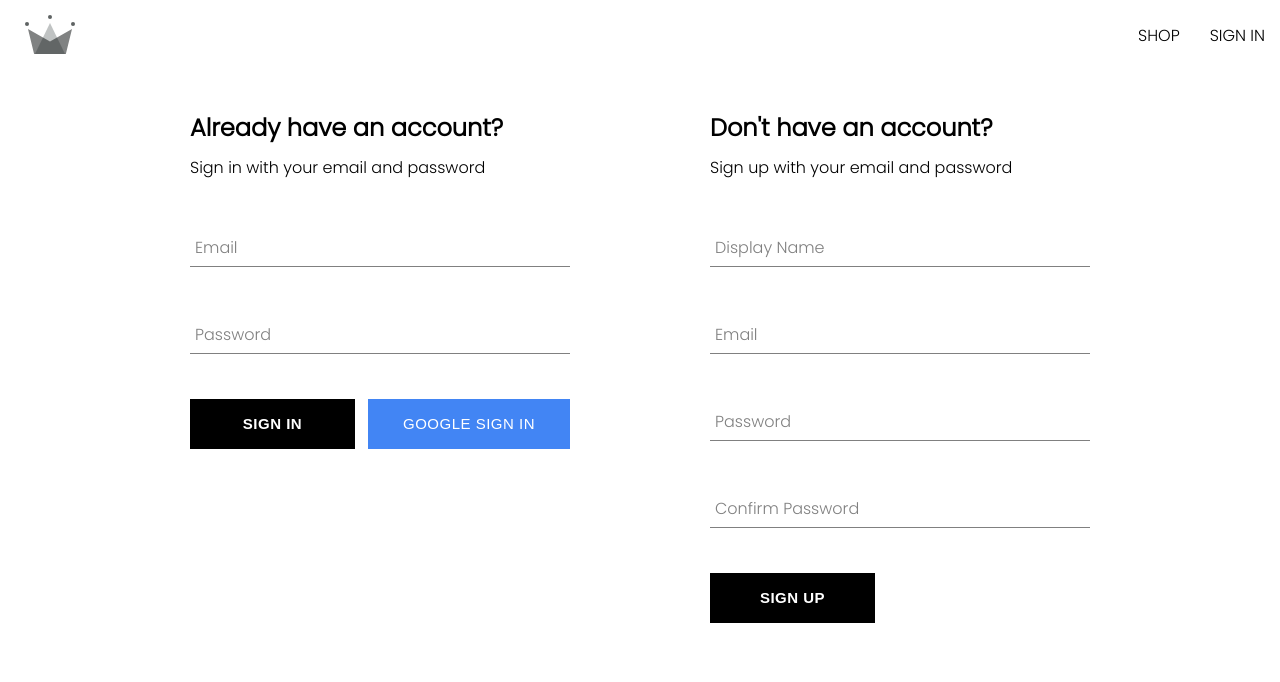
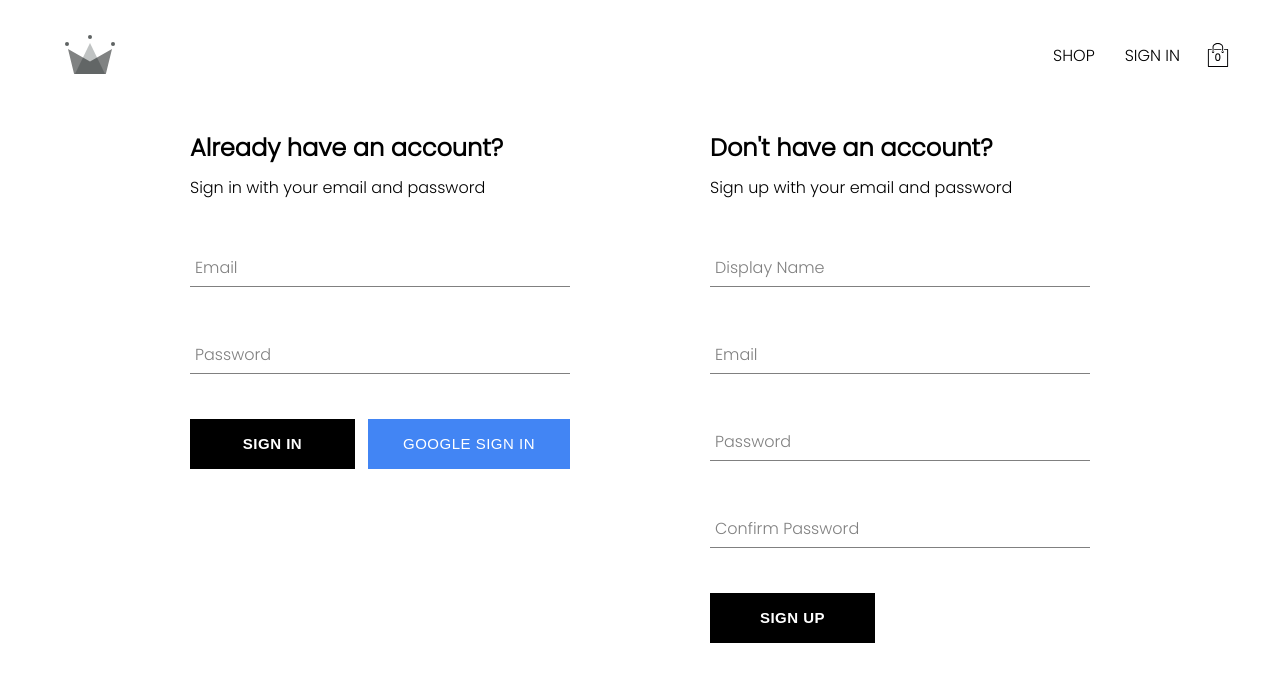
Before and after one commit to griat94/ecom-site, a React (Create React App) app: page /auth in a window 1280 px wide. Shown: the top 682 px of the page. Built offline with nearby package versions, Linux system fonts and the light colour scheme; no server answers.

Commit message:
feat: added cart, cart context, shopping icon

```diff
--- /dev/null
+++ b/src/components/cart-dropdown/cart-dropdown.component.jsx
@@ -0,0 +1,14 @@
+import Button from '../button/button.component'
+
+import './cart-dropdown.styles.scss'
+
+const CartDropdown = () => {
+  return (
+    <div className='cart-dropdown-container'>
+      <div className='cart-items' />
+      <Button>CHECKOUT</Button>
+    </div>
+  )
+}
+
+export default CartDropdown
--- /dev/null
+++ b/src/components/cart-dropdown/cart-dropdown.styles.scss
@@ -0,0 +1,29 @@
+.cart-dropdown-container {
+  position: absolute;
+  width: 240px;
+  height: 340px;
+  display: flex;
+  flex-direction: column;
+  padding: 20px;
+  border: 1px solid black;
+  background-color: white;
+  top: 90px;
+  right: 40px;
+  z-index: 5;
+
+  .empty-message {
+    font-size: 18px;
+    margin: 50px auto;
+  }
+
+  .cart-items {
+    height: 240px;
+    display: flex;
+    flex-direction: column;
+    overflow: auto;
+  }
+
+  button {
+    margin-top: auto;
+  }
+}
--- /dev/null
+++ b/src/components/cart-icon/cart-icon.component.jsx
@@ -0,0 +1,22 @@
+import { useContext } from 'react'
+
+import { CartContext } from '../../contexts/cart.context'
+
+import { ReactComponent as ShoppingIcon } from '../../assets/shopping-bag.svg'
+import './cart-icon.styles.scss'
+
+const CartIcon = () => {
+  const { isCartOpen, setIsCartOpen } = useContext(CartContext)
+
+  const toggleIsCartOpen = () => {
+    setIsCartOpen(!isCartOpen)
+  }
+  return (
+    <div className='cart-icon-container' onClick={toggleIsCartOpen}>
+      <ShoppingIcon className='shopping-icon' />
+      <span className='item-count'>0</span>
+    </div>
+  )
+}
+
+export default CartIcon
--- /dev/null
+++ b/src/components/cart-icon/cart-icon.styles.scss
@@ -0,0 +1,21 @@
+.cart-icon-container {
+  width: 45px;
+  height: 45px;
+  position: relative;
+  display: flex;
+  align-items: center;
+  justify-content: center;
+  cursor: pointer;
+
+  .shopping-icon {
+    width: 24px;
+    height: 24px;
+  }
+
+  .item-count {
+    position: absolute;
+    font-size: 10px;
+    font-weight: bold;
+    bottom: 12px;
+  }
+}
--- /dev/null
+++ b/src/contexts/cart.context.jsx
@@ -0,0 +1,13 @@
+import { createContext, useState } from 'react'
+
+export const CartContext = createContext({
+  isCartOpen: false,
+  setIsCartOpen: () => {},
+})
+
+export const CartProvider = ({ children }) => {
+  const [isCartOpen, setIsCartOpen] = useState(false)
+  const value = { isCartOpen, setIsCartOpen }
+
+  return <CartContext.Provider value={value}>{children}</CartContext.Provider>
+}
--- a/src/index.js
+++ b/src/index.js
@@ -7,6 +7,7 @@
 import { ProductsProvider } from './contexts/products.context'
 
 import './index.scss'
+import { CartProvider } from './contexts/cart.context'
 
 const rootElement = document.getElementById('root')
 
@@ -15,7 +16,9 @@
     <BrowserRouter>
       <UserProvider>
         <ProductsProvider>
-          <App />
+          <CartProvider>
+            <App />
+          </CartProvider>
         </ProductsProvider>
       </UserProvider>
     </BrowserRouter>
--- a/src/index.scss
+++ b/src/index.scss
@@ -3,6 +3,7 @@
   font-family: 'Poppins', sans-serif;
   -webkit-font-smoothing: antialiased;
   -moz-osx-font-smoothing: grayscale;
+  padding: 20px 40px;
 }
 
 code {
--- a/src/routes/navigation/navigation.component.jsx
+++ b/src/routes/navigation/navigation.component.jsx
@@ -1,6 +1,12 @@
 import React, { useContext } from 'react'
 import { Link, Outlet } from 'react-router-dom'
+
+import CartIcon from '../../components/cart-icon/cart-icon.component'
+import CartDropdown from '../../components/cart-dropdown/cart-dropdown.component'
+
 import { UserContext } from '../../contexts/user.context'
+import { CartContext } from '../../contexts/cart.context'
+
 import { signOutUser } from '../../utils/firebase/firebase.utils'
 
 import { ReactComponent as CrwnLogo } from '../../assets/crown.svg'
@@ -9,6 +15,7 @@
 
 const Navigation = () => {
   const { currentUser } = useContext(UserContext)
+  const { isCartOpen } = useContext(CartContext)
 
   return (
     <React.Fragment>
@@ -29,7 +36,9 @@
               SIGN IN
             </Link>
           )}
+          <CartIcon />
         </div>
+        {isCartOpen && <CartDropdown />}
       </div>
       <Outlet />
     </React.Fragment>
```
Also changed, not shown: src/assets/shopping-bag.svg (added).
